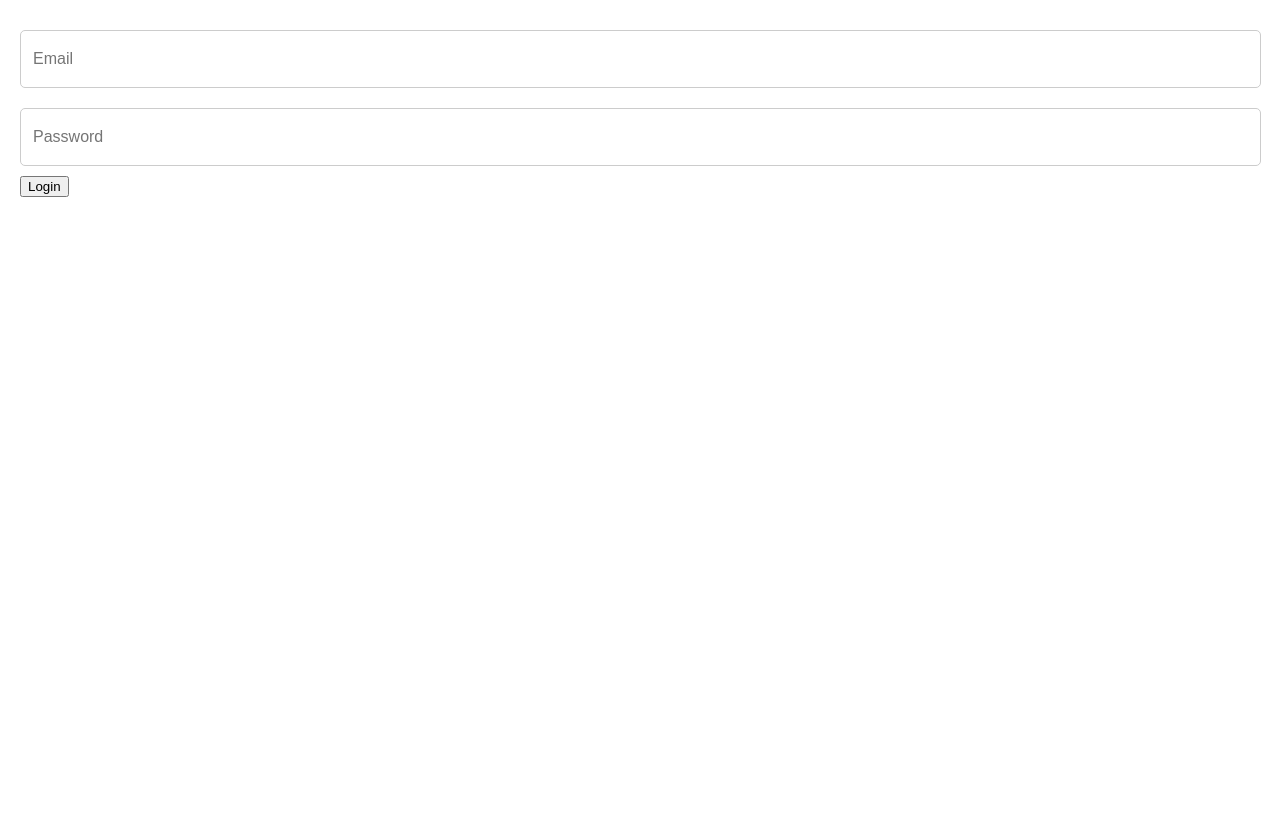
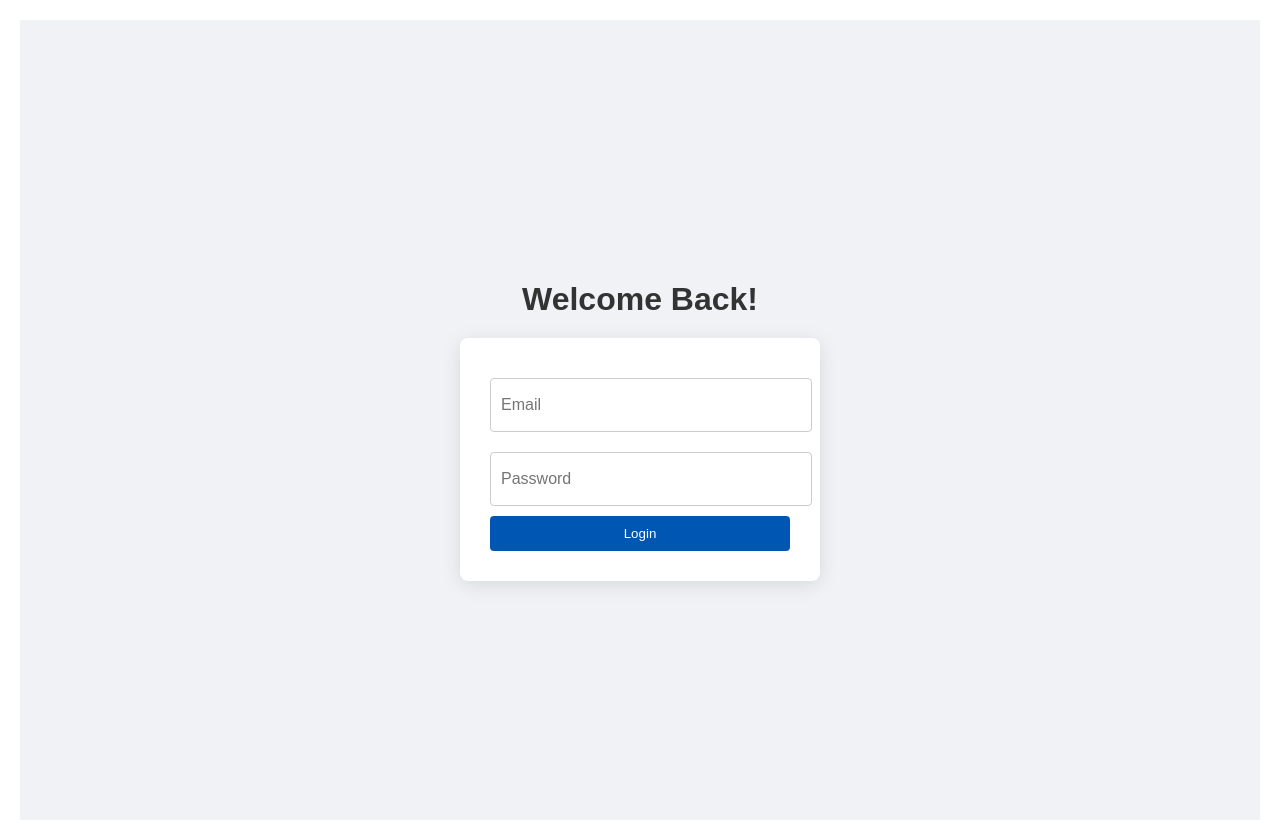
Before and after one commit to vishnutej05/Logistic-Platform, a React (Create React App) app in the folder frontend/: page /login in a window 1280 px wide. Before the commit the page ends 800 px from the top, so only its background shows below. Built offline with nearby package versions, Linux system fonts and the light colour scheme; no server answers.

Commit message:
Login adjusted as per their roles will add styling later

```diff
--- a/frontend/src/components/Auth/Homepage.jsx
+++ b/frontend/src/components/Auth/Homepage.jsx
@@ -6,6 +6,9 @@ export default function Homepage() {
     <div>
       <h1>Homepage</h1>
       <p>Current routes</p>
+      <Link to="/register">Register Page</Link>
+      <br />
+      <br />
       <Link to="/login">Login Page</Link>
       <br />
       <br />
@@ -21,6 +24,9 @@ export default function Homepage() {
       <Link to="/deliveryLocation">Delivery Location</Link>
       <br />
       <br />
+      <Link to="/logout">Logout</Link>
+      <br />
+      <br />
     </div>
   );
 }
--- /dev/null
+++ b/frontend/src/components/Auth/Login/LoginForm.css
@@ -0,0 +1,49 @@
+.login-container {
+    display: flex;
+    flex-direction: column;
+    align-items: center;
+    justify-content: center;
+    height: 100vh;
+    background-color: #f0f2f5;
+  }
+
+  h1 {
+    margin-bottom: 20px;
+    color: #333;
+  }
+
+  .login-form {
+    background-color: white;
+    padding: 30px;
+    border-radius: 8px;
+    box-shadow: 0 4px 20px rgba(0, 0, 0, 0.1);
+    width: 300px; /* Adjust as necessary */
+  }
+
+  .login-form input {
+    width: 100%;
+    padding: 10px;
+    margin: 10px 0;
+    border: 1px solid #ccc;
+    border-radius: 4px;
+    transition: border-color 0.3s;
+  }
+
+  .login-form input:focus {
+    border-color: #0056b3; /* Focus border color */
+  }
+
+  .login-form button {
+    width: 100%;
+    padding: 10px;
+    background-color: #0056b3; /* Button color */
+    color: white;
+    border: none;
+    border-radius: 4px;
+    cursor: pointer;
+    transition: background-color 0.3s;
+  }
+
+  .login-form button:hover {
+    background-color: #004494; /* Darker shade on hover */
+  }
--- /dev/null
+++ b/frontend/src/components/Auth/Login/LoginForm.jsx
@@ -0,0 +1,62 @@
+import React, { useState } from "react";
+import { useNavigate } from "react-router-dom";
+import site from "../../common/API";
+import "./LoginForm.css"; // Import your CSS file for styling
+
+const LoginForm = () => {
+  const [email, setEmail] = useState("");
+  const [password, setPassword] = useState("");
+  const navigate = useNavigate();
+
+  const handleSubmit = async (e) => {
+    e.preventDefault();
+    try {
+      const { data } = await site.post("/api/auth/login", { email, password });
+      const now = new Date();
+      now.setTime(now.getTime() + 2 * 24 * 60 * 60 * 1000); // 2 days in milliseconds
+      const expires = `expires=${now.toUTCString()}`;
+      // Store JWT in cookies with 2-day expiry
+      document.cookie = `token=${data.token}; path=/; ${expires};`;
+
+      // Store role in localStorage
+      localStorage.setItem("role", data.role);
+
+      alert("Login successful");
+      // Redirect based on user role
+      if (data.role === "user") {
+        navigate("/user-dashboard");
+      } else if (data.role === "driver") {
+        navigate("/driver-dashboard");
+      } else if (data.role === "admin") {
+        navigate("/admin-dashboard");
+      }
+    } catch (error) {
+      alert("Login failed");
+    }
+  };
+
+  return (
+    <div className="login-container">
+      <h1>Welcome Back!</h1>
+      <form onSubmit={handleSubmit} className="login-form">
+        <input
+          type="text"
+          placeholder="Email"
+          value={email}
+          onChange={(e) => setEmail(e.target.value)}
+          required
+        />
+        <input
+          type="password"
+          placeholder="Password"
+          value={password}
+          onChange={(e) => setPassword(e.target.value)}
+          required
+        />
+        <button type="submit">Login</button>
+      </form>
+    </div>
+  );
+};
+
+export default LoginForm;
--- a/frontend/src/components/Auth/LoginForm.jsx
+++ /dev/null
@@ -1,47 +0,0 @@
-import React, { useState } from "react";
-// import { useNavigate } from "react-router-dom";
-import site from "../common/API";
-
-const LoginForm = () => {
-  const [email, setEmail] = useState("");
-  const [password, setPassword] = useState("");
-  // const navigate = useNavigate();
-
-  const handleSubmit = async (e) => {
-    e.preventDefault();
-    try {
-      const { data } = await site.post("/api/auth/login", { email, password });
-      const now = new Date();
-      now.setTime(now.getTime() + 2 * 24 * 60 * 60 * 1000); // 2 days in milliseconds
-      const expires = `expires=${now.toUTCString()}`;
-      // Store JWT in cookies with 2-day expiry
-      document.cookie = `token=${data.token}; path=/; ${expires};`;
-      alert("Login successful");
-      // navigate("/driver-dashboard");
-    } catch (error) {
-      alert("Login failed");
-    }
-  };
-
-  return (
-    <form onSubmit={handleSubmit}>
-      <input
-        type="text"
-        placeholder="Email"
-        value={email}
-        onChange={(e) => setEmail(e.target.value)}
-        required
-      />
-      <input
-        type="password"
-        placeholder="Password"
-        value={password}
-        onChange={(e) => setPassword(e.target.value)}
-        required
-      />
-      <button type="submit">Login</button>
-    </form>
-  );
-};
-
-export default LoginForm;
--- /dev/null
+++ b/frontend/src/components/Auth/Logout.jsx
@@ -0,0 +1,28 @@
+import React from "react";
+import { useNavigate } from "react-router-dom";
+
+const Logout = () => {
+  const navigate = useNavigate();
+
+  const handleLogout = () => {
+    // Remove token from cookies
+    document.cookie = "token=; expires=Thu, 01 Jan 1970 00:00:00 UTC; path=/;";
+
+    // Remove role from local storage
+    localStorage.removeItem("role");
+
+    // Optionally, navigate to the login page after logout
+    navigate("/login");
+  };
+
+  return (
+    <div className="logout-container">
+      <h2>Are you sure you want to log out?</h2>
+      <button onClick={handleLogout} className="logout-button">
+        Logout
+      </button>
+    </div>
+  );
+};
+
+export default Logout;
--- /dev/null
+++ b/frontend/src/components/Auth/Register/RegistrationPage.css
@@ -0,0 +1,42 @@
+.registration-page {
+    max-width: 400px;
+    margin: auto;
+    padding: 20px;
+    border: 1px solid #ccc;
+    border-radius: 5px;
+    box-shadow: 0 2px 10px rgba(0, 0, 0, 0.1);
+  }
+
+  h1, h2 {
+    text-align: center;
+  }
+
+  .form-group {
+    margin-bottom: 15px;
+  }
+
+  label {
+    display: block;
+    margin-bottom: 5px;
+  }
+
+  input, select {
+    width: 100%;
+    padding: 8px;
+    border: 1px solid #ccc;
+    border-radius: 4px;
+  }
+
+  .register-button {
+    width: 100%;
+    padding: 10px;
+    background-color: #007bff;
+    color: white;
+    border: none;
+    border-radius: 4px;
+    cursor: pointer;
+  }
+
+  .register-button:hover {
+    background-color: #0056b3;
+  }
--- /dev/null
+++ b/frontend/src/components/Auth/Register/RegistrationPage.jsx
@@ -0,0 +1,107 @@
+import React, { useState } from "react";
+import { useNavigate } from "react-router-dom";
+import site from "../../common/API";
+import "./RegistrationPage.css"; // Import CSS for styling
+
+const RegistrationPage = () => {
+  const navigate = useNavigate();
+
+  const [formData, setFormData] = useState({
+    name: "",
+    email: "",
+    password: "",
+    role: "user", // Default role
+  });
+
+  const [error, setError] = useState(""); // State for error messages
+
+  const handleChange = (e) => {
+    const { name, value } = e.target;
+    setFormData((prevData) => ({
+      ...prevData,
+      [name]: value,
+    }));
+  };
+
+  const handleSubmit = async (e) => {
+    e.preventDefault();
+
+    try {
+      const response = await site.post("/api/auth/register", formData);
+      console.log("User Registered:", response.data); // For demonstration
+
+      console.log(formData.role);
+      // Navigate to login page after registration
+      navigate("/login");
+    } catch (error) {
+      if (error.response) {
+        setError(error.response.data.message); // Display error message
+      } else {
+        setError("An unexpected error occurred.");
+      }
+    }
+  };
+
+  return (
+    <div className="registration-page">
+      <h1>Welcome to My Site</h1>
+      <h2>Please Make Your Identity</h2>
+      {error && <p className="error-message">{error}</p>}{" "}
+      {/* Display error message */}
+      <form onSubmit={handleSubmit}>
+        <div className="form-group">
+          <label htmlFor="name">Name</label>
+          <input
+            type="text"
+            id="name"
+            name="name"
+            value={formData.name}
+            onChange={handleChange}
+            required
+          />
+        </div>
+        <div className="form-group">
+          <label htmlFor="email">Email</label>
+          <input
+            type="email"
+            id="email"
+            name="email"
+            value={formData.email}
+            onChange={handleChange}
+            required
+          />
+        </div>
+        <div className="form-group">
+          <label htmlFor="password">Password</label>
+          <input
+            type="password"
+            id="password"
+            name="password"
+            value={formData.password}
+            onChange={handleChange}
+            required
+          />
+        </div>
+        <div className="form-group">
+          <label htmlFor="role">Role</label>
+          <select
+            id="role"
+            name="role"
+            value={formData.role}
+            onChange={handleChange}
+            required
+          >
+            <option value="user">User</option>
+            <option value="driver">Driver</option>
+            <option value="admin">Admin</option>
+          </select>
+        </div>
+        <button type="submit" className="register-button">
+          Register
+        </button>
+      </form>
+    </div>
+  );
+};
+
+export default RegistrationPage;
--- a/frontend/src/components/DriverDashboard/DriverDashboard.jsx
+++ b/frontend/src/components/DriverDashboard/DriverDashboard.jsx
@@ -80,7 +80,7 @@ export default function DriverDashboard() {
                 Delivered. Please Collect ₹{ride.price} from the admin.
               </p>
               <button className="create-btn" onClick={redirect}>
-                Pay Now
+                Collect Now
               </button>
             </div>
           ))
```
Also changed, not shown: frontend/src/App.jsx (+5 -2 lines), frontend/src/components/DeliveryLocation/DeliveryLocation.jsx (+34 -12 lines), 1 other file (tests, documents, lock files or other folders).
